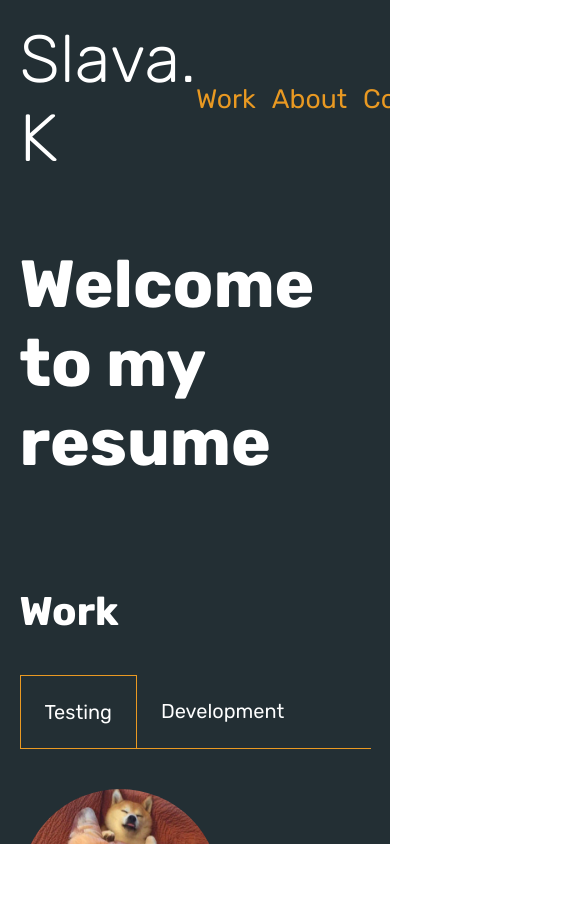
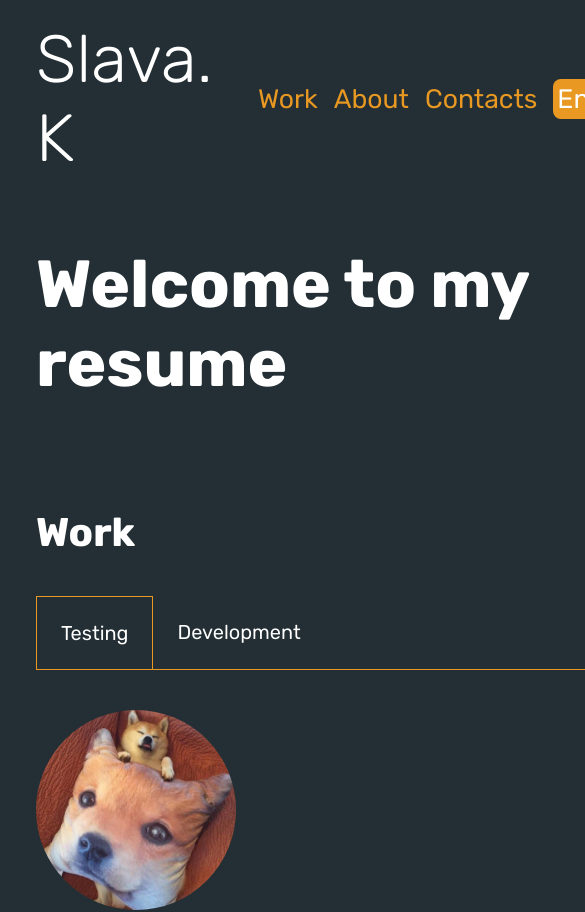
Before and after one commit to DazzlingFame/react-app-client, a React (Create React App) app: page / in a window 390 px wide. Shown: the top 912 px of the page, 585 px wide, since content can reach past the window. Before the commit the page ends 844 px from the top, so only its background shows below. Built offline with nearby package versions, Linux system fonts and the light colour scheme.

Commit message:
try to fix mobile layout

```diff
--- a/src/index.css
+++ b/src/index.css
@@ -3,7 +3,7 @@ html {
 }
 
 body {
-  height: 100%;
+  min-height: 100%;
   margin: 0;
   font-family: -apple-system, BlinkMacSystemFont, 'Segoe UI', 'Roboto', 'Oxygen',
     'Ubuntu', 'Cantarell', 'Fira Sans', 'Droid Sans', 'Helvetica Neue',
--- a/src/screens/resume/components/AboutContent.tsx
+++ b/src/screens/resume/components/AboutContent.tsx
@@ -17,7 +17,7 @@ const photosArray = [BICYCLE_IMG, WARHAMMER_IMG, SHIVA_IMG];
 
 const AboutContent: React.FC<Props> = props => {
     const photos = photosArray.map(photo => (
-        <img src={photo.source} alt={photo.desc} className="flat_photo__item"/>
+        <img key={photo.desc} src={photo.source} alt={photo.desc} className="flat_photo__item"/>
     ));
     return (
         <div>
--- a/src/screens/resume/components/ContactCard.tsx
+++ b/src/screens/resume/components/ContactCard.tsx
@@ -34,7 +34,7 @@ type Props = {
 
 const ContactCard: React.FC<Props> = () => {
     const contactItems = contactsArray.map(item => (
-        <div className="contact_card__contact_item__container">
+        <div key={item.text} className="contact_card__contact_item__container">
             {item.type === 'text' ?
                 <text className="small_text contact_card__contact_item__text">
                     <img className="contact_card__contact_item__image" src={item.img} alt={item.text}/>
--- a/src/screens/resume/index.tsx
+++ b/src/screens/resume/index.tsx
@@ -65,7 +65,7 @@ export class Resume extends React.PureComponent<Props, State> {
         const mainTexts: MainTexts = getLocalisedTexts(multiLanguageTexts.mainTexts, this.state.locale);
 
         const headerLinks = this.getHeaderLinksConfig(mainTexts.headerLinks).map(item => (
-            <div className={'header_link_container'} onClick={item.onClick}>
+            <div className={'header_link_container'} onClick={item.onClick} key={item.text}>
                 <p className={'regular_text'}>
                     {item.text}
                 </p>
--- a/src/screens/resume/resumeScreenStyles.css
+++ b/src/screens/resume/resumeScreenStyles.css
@@ -3,6 +3,8 @@
     position: relative;
     color: white;
     width: 100%;
+    min-width: 720px;
+    background-color: var(--primaryDark);
 }
 
 .root_container::after {
```
